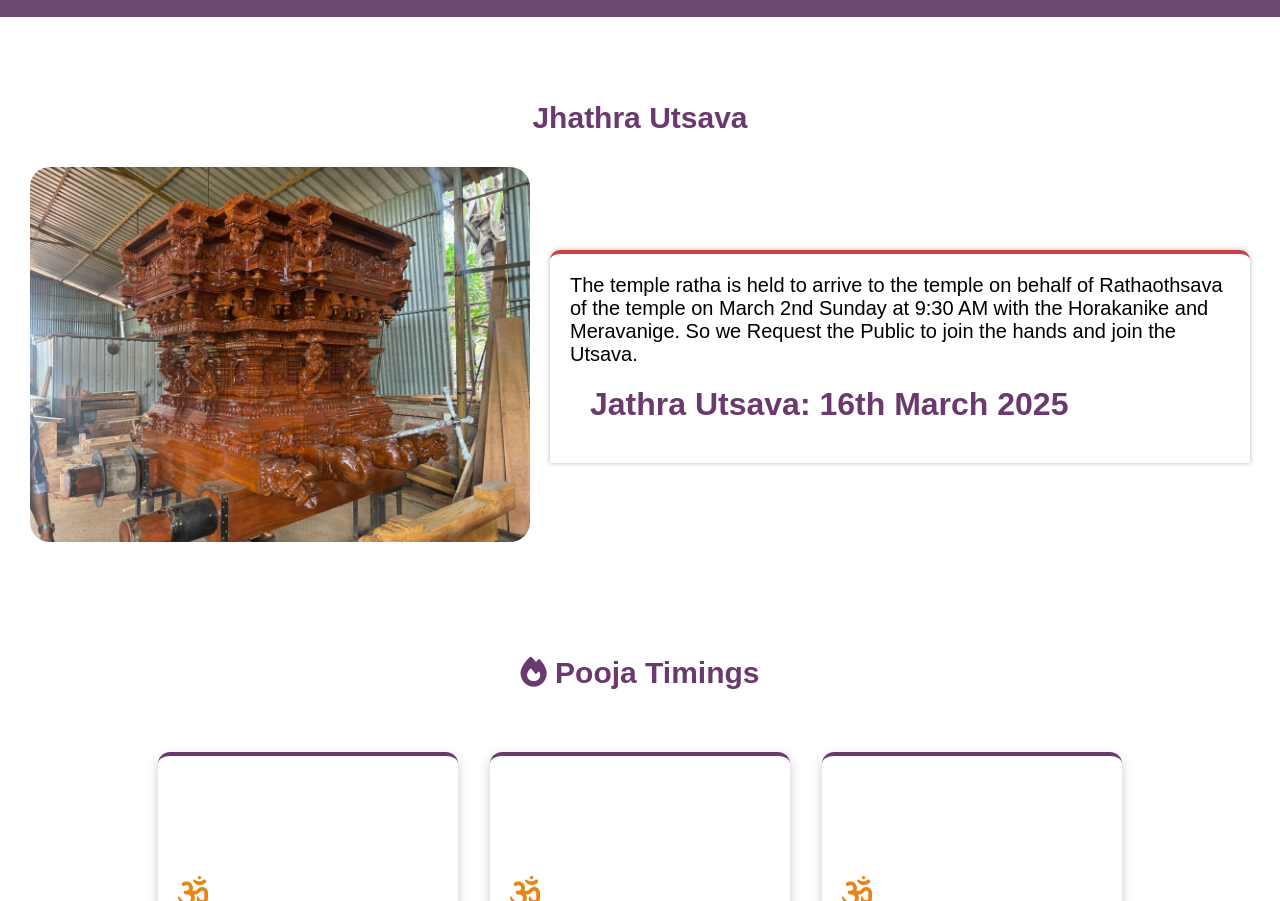
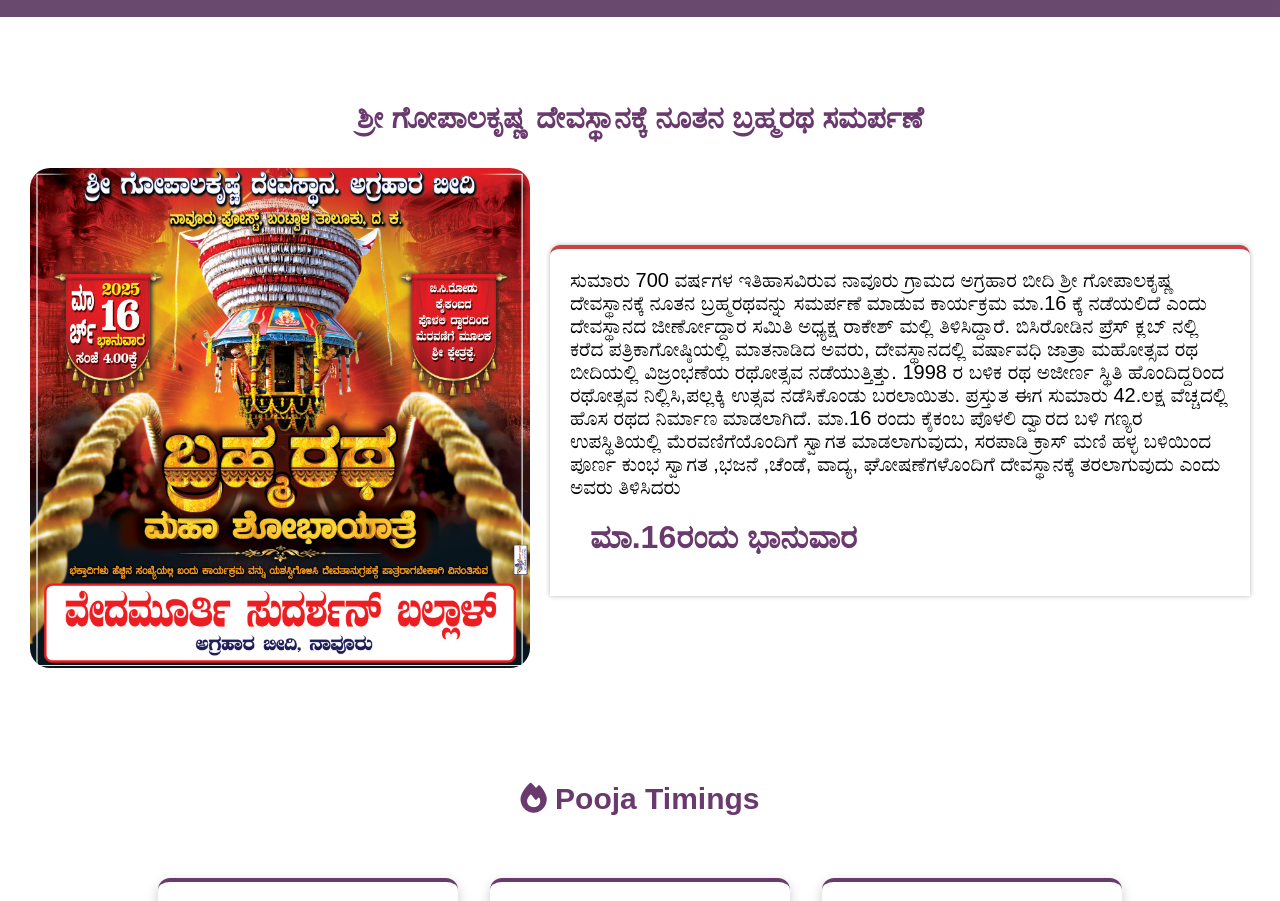
Before and after one commit to GopalaKrishnaTemple/GopalakrishnaTemple, a plain HTML site: page index.html in a window 1280 px wide. Shown: the part 2022-2923 px from the top of the page. Drawn offline with Linux system fonts and the light colour scheme; grey boxes are pictures that could not be loaded.

Commit message:
Updated the rathas details

```diff
--- a/index.html
+++ b/index.html
@@ -119,15 +119,20 @@
         </div>
 
         <div class="jathra">
-            <h2>Jhathra Utsava</h2>
+            <h2>ಶ್ರೀ ಗೋಪಾಲಕೃಷ್ಣ ದೇವಸ್ಥಾನಕ್ಕೆ ನೂತನ ಬ್ರಹ್ಮರಥ ಸಮರ್ಪಣೆ</h2>
             <div class="jathra-cont">
                 <div class="left">
-                    <img src="/assets/Temple Ratha.jpg" alt="temple ratha">
+                    <img src="/assets/ratha_poster.jpeg" alt="temple ratha">
                 </div>
                 <div class="right">
-                    <p>The temple ratha is held to arrive to the temple on behalf of Rathaothsava of the temple on March 2nd Sunday at 9:30 AM with the Horakanike and Meravanige. So we Request the Public to join the hands and join the Utsava.</p>
+                    <p> ಸುಮಾರು 700 ವರ್ಷಗಳ ಇತಿಹಾಸವಿರುವ ನಾವೂರು ಗ್ರಾಮದ ಅಗ್ರಹಾರ ಬೀದಿ ಶ್ರೀ ಗೋಪಾಲಕೃಷ್ಣ ದೇವಸ್ಥಾನಕ್ಕೆ ನೂತನ ಬ್ರಹ್ಮರಥವನ್ನು ಸಮರ್ಪಣೆ ಮಾಡುವ ಕಾರ್ಯಕ್ರಮ ಮಾ.16 ಕ್ಕೆ ನಡೆಯಲಿದೆ ಎಂದು ದೇವಸ್ಥಾನದ ಜೀರ್ಣೋದ್ದಾರ ಸಮಿತಿ ಅಧ್ಯಕ್ಷ ರಾಕೇಶ್ ಮಲ್ಲಿ ತಿಳಿಸಿದ್ದಾರೆ.
+                        ಬಿಸಿರೋಡಿನ ಪ್ರೆಸ್ ಕ್ಲಬ್ ನಲ್ಲಿ ಕರೆದ ಪತ್ರಿಕಾಗೋಷ್ಠಿಯಲ್ಲಿ ಮಾತನಾಡಿದ ಅವರು, ದೇವಸ್ಥಾನದಲ್ಲಿ ವರ್ಷಾವಧಿ ಜಾತ್ರಾ ಮಹೋತ್ಸವ ರಥ ಬೀದಿಯಲ್ಲಿ ವಿಜ್ರಂಭಣೆಯ ರಥೋತ್ಸವ ನಡೆಯುತ್ತಿತ್ತು.
 
-                    <p class="jathra-date">Jathra Utsava: 16th March 2025</p>
+
+1998 ರ ಬಳಿಕ ರಥ ಅಜೀರ್ಣ ಸ್ಥಿತಿ ಹೊಂದಿದ್ದರಿಂದ ರಥೋತ್ಸವ ನಿಲ್ಲಿಸಿ,ಪಲ್ಲಕ್ಕಿ ಉತ್ಸವ ನಡೆಸಿಕೊಂಡು ಬರಲಾಯಿತು. ಪ್ರಸ್ತುತ ಈಗ ಸುಮಾರು 42.ಲಕ್ಷ ವೆಚ್ಚದಲ್ಲಿ ಹೊಸ ರಥದ ನಿರ್ಮಾಣ ಮಾಡಲಾಗಿದೆ. ಮಾ.16 ರಂದು ಕೈಕಂಬ ಪೊಳಲಿ ದ್ವಾರದ ಬಳಿ ಗಣ್ಯರ ಉಪಸ್ಥಿತಿಯಲ್ಲಿ ಮೆರವಣಿಗೆಯೊಂದಿಗೆ ಸ್ವಾಗತ ಮಾಡಲಾಗುವುದು, ಸರಪಾಡಿ ಕ್ರಾಸ್ ಮಣಿ ಹಳ್ಳ ಬಳಿಯಿಂದ ಪೂರ್ಣ ಕುಂಭ ಸ್ವಾಗತ ,ಭಜನೆ ,ಚೆಂಡೆ, ವಾದ್ಯ, ಘೋಷಣೆಗಳೊಂದಿಗೆ ದೇವಸ್ಥಾನಕ್ಕೆ ತರಲಾಗುವುದು ಎಂದು ‌ಅವರು‌ ತಿಳಿಸಿದರು
+                        </p>
+
+                    <p class="jathra-date">ಮಾ.16ರಂದು ಭಾನುವಾರ</p>
                 </div>
             </div>
         </div>
```
Also changed, not shown: assets/ratha_poster.jpeg (added).
